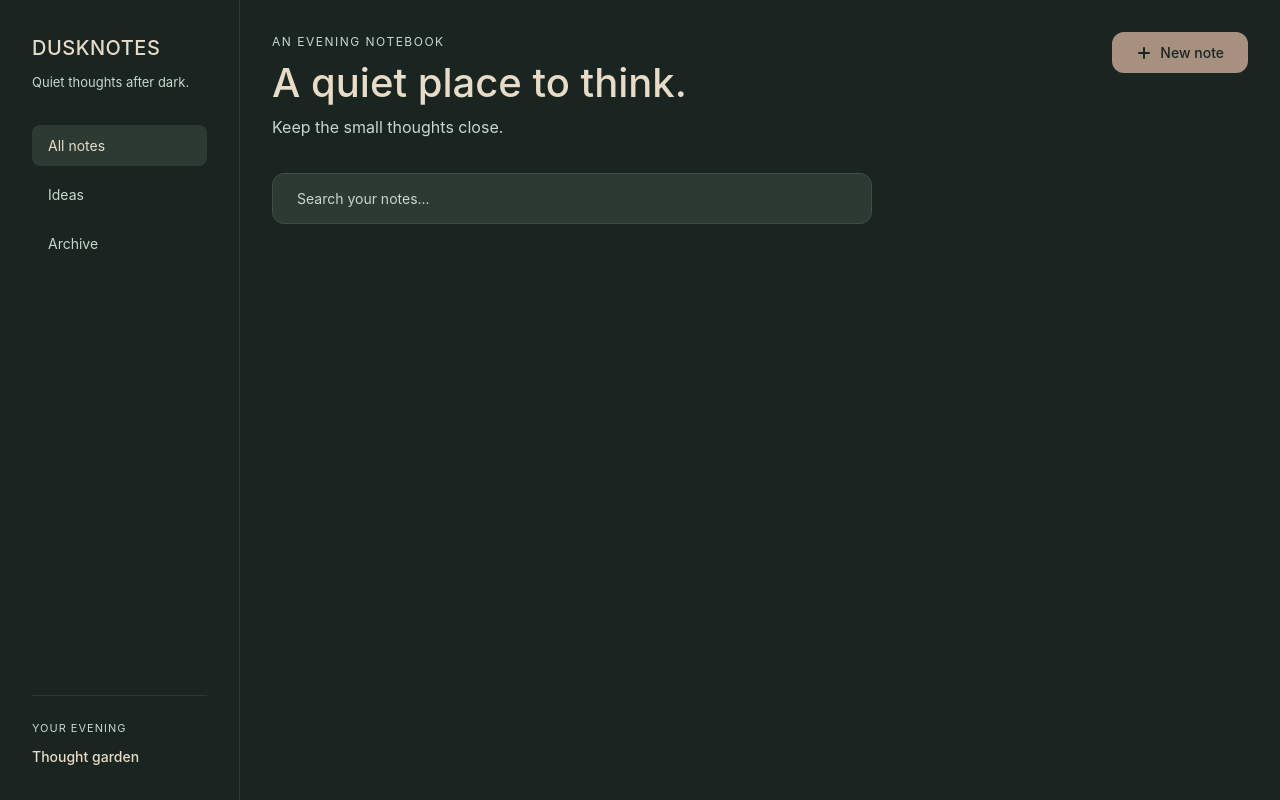
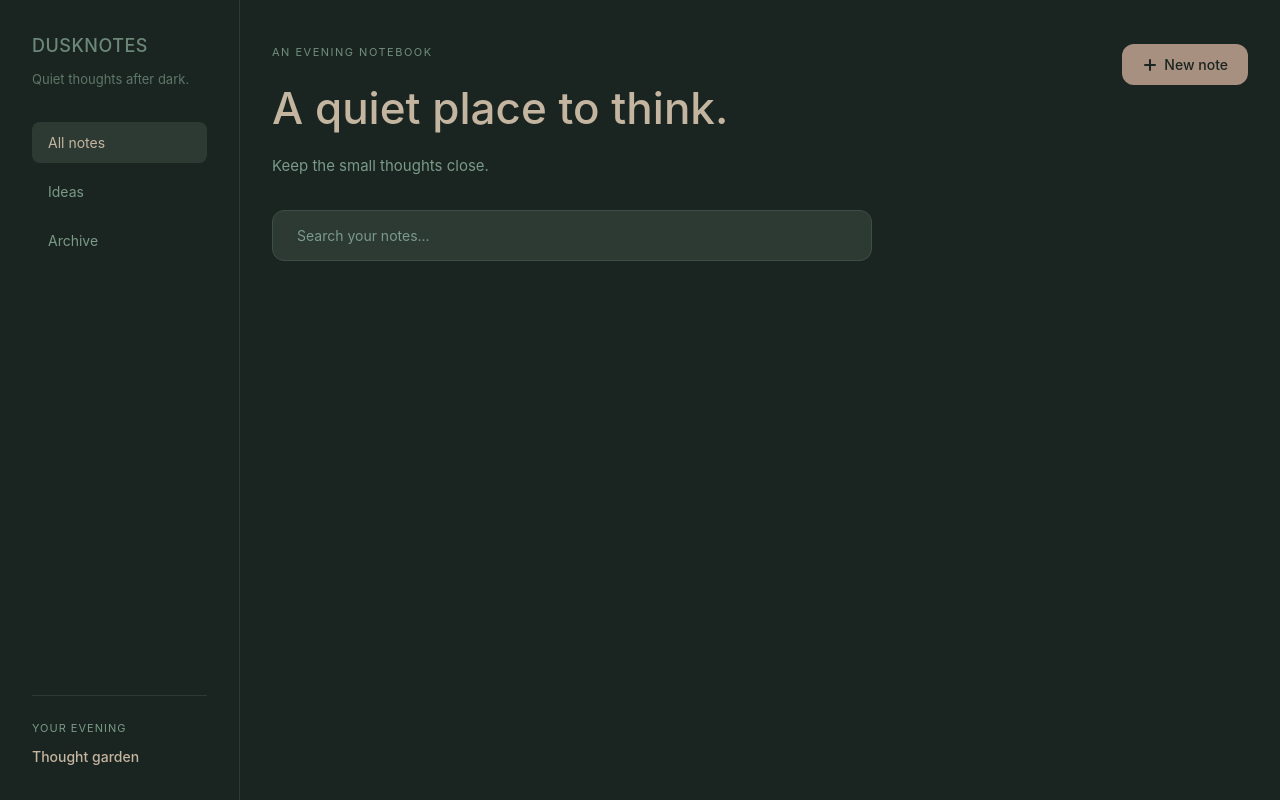
Before and after one commit to lyndawood/testing, a website: page public/index.html in a window 1280 px wide. Drawn offline with Linux system fonts and the light colour scheme; no server answers.

Commit message:
Restyle header to match reference design
- Updated text colors to use muted earth tones (#7a9a8a for muted, #c4b5a0 for primary)
- Adjusted header spacing and sizing for better visual hierarchy
- Made DUSKNOTES logo more subtle with reduced opacity
- Refined button padding and gap values
- Enhanced breathing room in header layout

```diff
--- a/public/styles.css
+++ b/public/styles.css
@@ -6,8 +6,8 @@
   --color-card-warm: #8b7355;
   --color-card-cool: #5a7a7a;
   --color-button: #a89080;
-  --color-text-muted: #c5d9ce;
-  --color-text-primary: #e8dcc8;
+  --color-text-muted: #7a9a8a;
+  --color-text-primary: #c4b5a0;
 
   /* Typography */
   --font-heading: -apple-system, BlinkMacSystemFont, 'Segoe UI', system-ui, sans-serif;
@@ -60,16 +60,18 @@ body {
 
 .app-title {
   font-family: var(--font-heading);
-  font-size: 20px;
+  font-size: 18px;
   font-weight: 500;
   letter-spacing: 0.5px;
-  color: var(--color-text-primary);
+  color: var(--color-text-muted);
+  opacity: 0.85;
 }
 
 .app-tagline {
   font-size: 13px;
   color: var(--color-text-muted);
   font-weight: 400;
+  opacity: 0.7;
 }
 
 .sidebar-nav {
@@ -134,51 +136,56 @@ body {
   align-items: flex-start;
   margin-bottom: var(--spacing-xl);
   gap: var(--spacing-lg);
+  padding-top: var(--spacing-sm);
 }
 
 .header-text {
   display: flex;
   flex-direction: column;
-  gap: var(--spacing-xs);
+  gap: var(--spacing-sm);
 }
 
 .header-label {
-  font-size: 12px;
+  font-size: 11px;
   text-transform: uppercase;
   letter-spacing: 1.5px;
   color: var(--color-text-muted);
   font-weight: 400;
+  opacity: 0.9;
 }
 
 .header-title {
   font-family: var(--font-heading);
-  font-size: clamp(28px, 4vw, 40px);
+  font-size: clamp(32px, 4vw, 44px);
   font-weight: 500;
   color: var(--color-text-primary);
   line-height: 1.2;
+  margin-top: var(--spacing-xs);
 }
 
 .header-subtitle {
-  font-size: 16px;
+  font-size: 15px;
   color: var(--color-text-muted);
   font-weight: 400;
+  margin-top: var(--spacing-xs);
 }
 
 .btn-new-note {
   background-color: var(--color-button);
   color: var(--color-bg);
   border: none;
-  padding: var(--spacing-sm) var(--spacing-lg);
+  padding: 12px 20px;
   border-radius: var(--radius-md);
   font-size: 14px;
   font-weight: 500;
   cursor: pointer;
   display: flex;
   align-items: center;
-  gap: var(--spacing-xs);
+  gap: 6px;
   transition: all 0.2s ease;
   font-family: var(--font-body);
   white-space: nowrap;
+  flex-shrink: 0;
 }
 
 .btn-new-note:hover {
```
